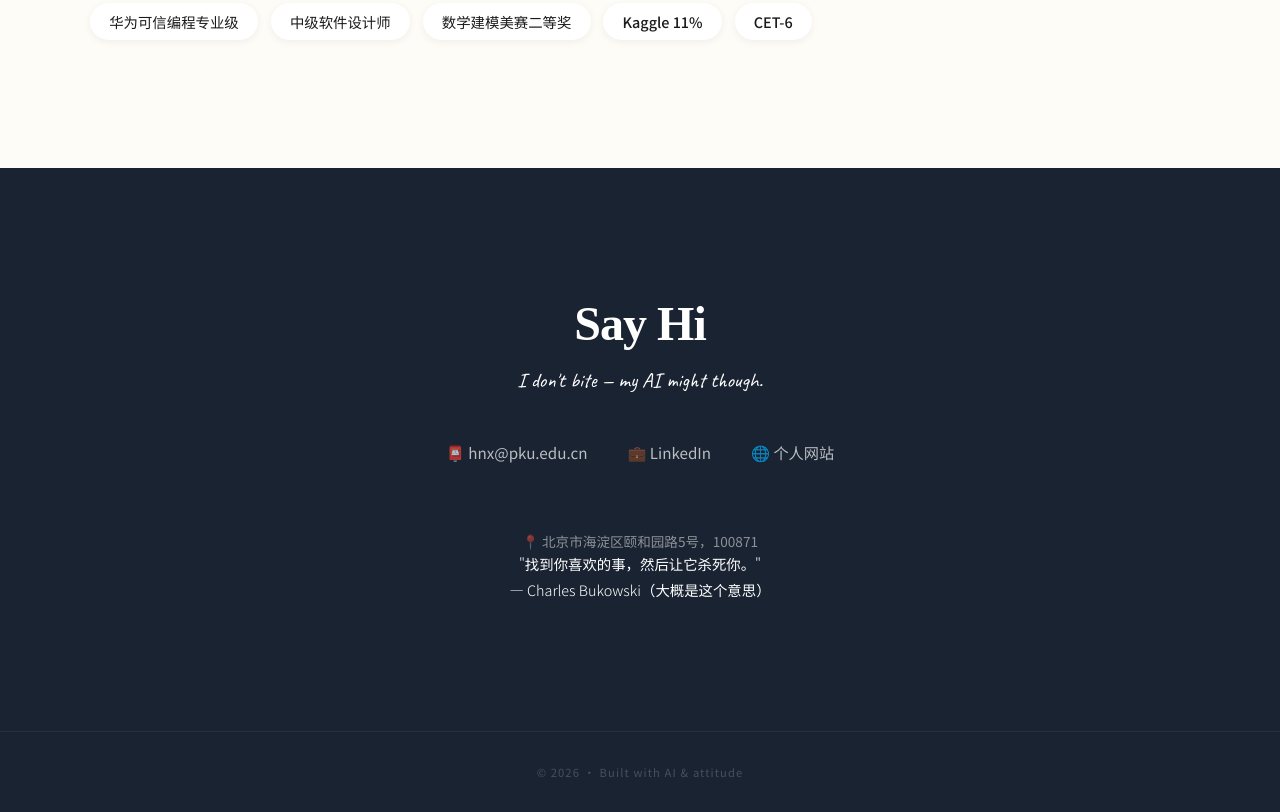
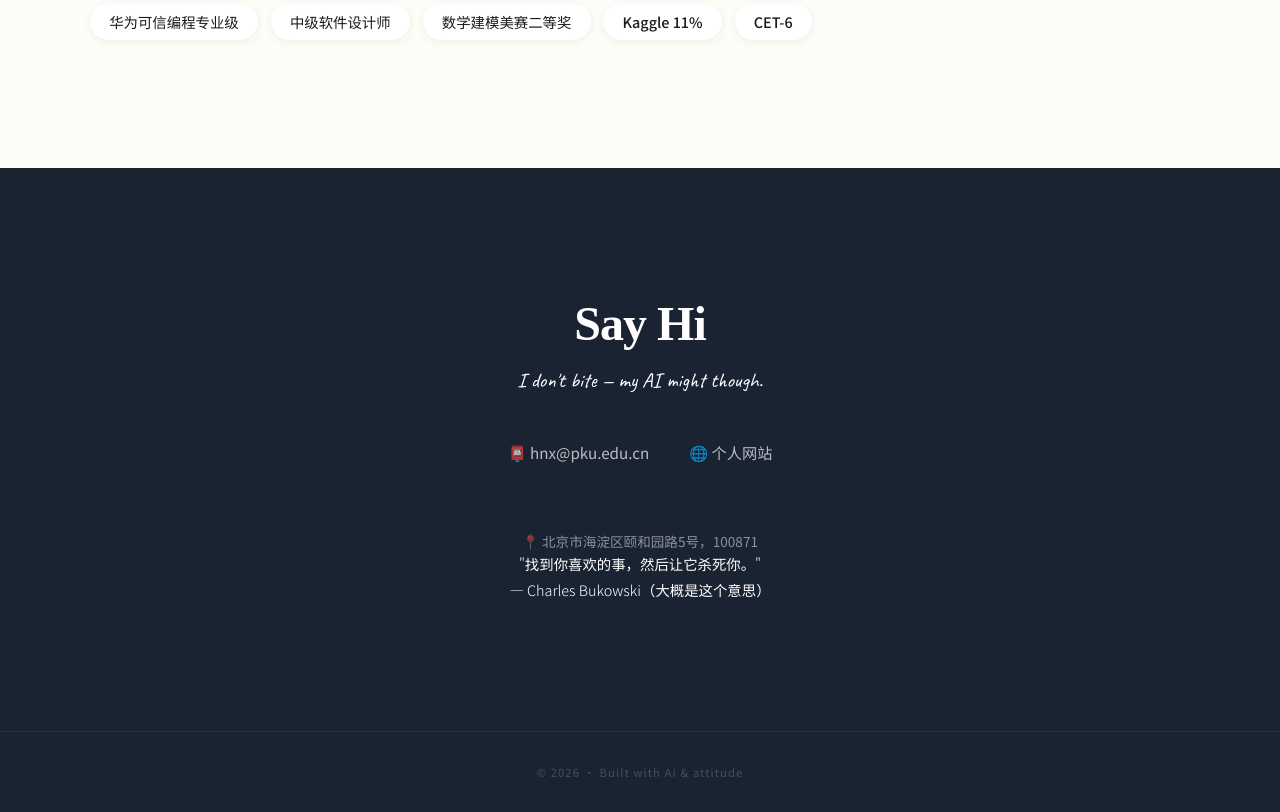
Before and after one commit to vvlife/vvlife.github.io, a plain HTML site: page index.html in a window 1280 px wide. Shown: the part 5942-6754 px from the top of the page. Drawn offline with Linux system fonts and the light colour scheme; a web font is replaced by a local one.

Commit message:
Update contact links

```diff
--- a/index.html
+++ b/index.html
@@ -1102,8 +1102,7 @@
             <p class="contact-sub fade-up">I don't bite — my AI might though.</p>
             <div class="contact-links fade-up">
                 <a href="mailto:hnx@pku.edu.cn" class="contact-link">📮 hnx@pku.edu.cn</a>
-                <a href="https://www.linkedin.com/in/nanxionghuang" target="_blank" rel="noopener" class="contact-link">💼 LinkedIn</a>
-                <a href="https://xwasp1995.github.io" target="_blank" class="contact-link">🌐 个人网站</a>
+                <a href="https://vvlife.github.io/" target="_blank" class="contact-link">🌐 个人网站</a>
             </div>
             <div class="contact-address fade-up" style="margin-top: 1.5rem; font-size: 0.85rem; opacity: 0.5;">
                 📍 北京市海淀区颐和园路5号，100871
```
